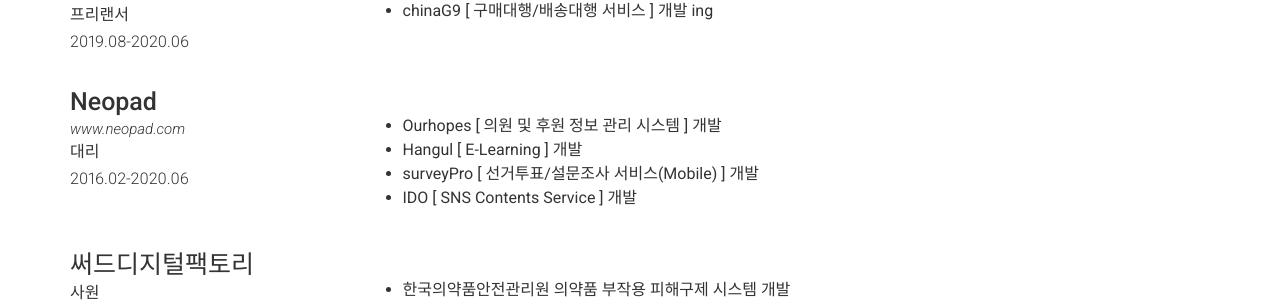
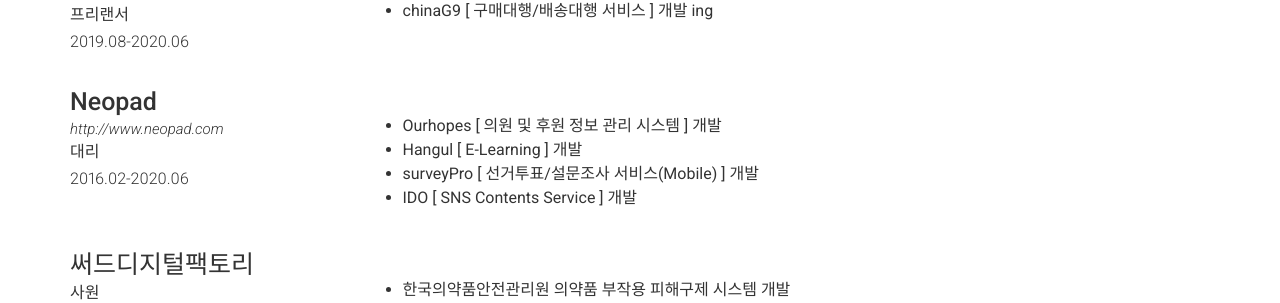
Before and after one commit to gpal1126/gpal1126.github.io, a Jekyll site: the page built from index.md, in a window 1280 px wide and 900 px high, scrolled down 6946 px. Shown: the part 140-443 px from the top of the window. Built offline with Jekyll 4.4.1, drawn with Linux system fonts in a browser that asks for light colours; nearby versions of some CDN libraries.

Commit message:
이력 수정

```diff
--- a/_config.yml
+++ b/_config.yml
@@ -45,7 +45,7 @@
 # About Section
 # about_title: About Me (Use this to override about section title)
 # about_profile_image: Directory of profile image (eg. images/profile.jpg)
-about_profile_image: ./img/hyemi1.jpg
+about_profile_image: ./img/hyemi2.jpg
 about_content: | # this will include new lines to allow paragraphs Write an awesome description about yourself here, this supports markdown, so you can add [links](http://foobar.com) and highlight things <mark>like this</mark>.
   <b>생년월일</b> : 1992.11.26 (29세)
   <br/>
--- a/_data/experience.yml
+++ b/_data/experience.yml
@@ -11,7 +11,7 @@
 
 - layout: left
   company: Neopad
-  link: www.neopad.com
+  link: http://www.neopad.com
   job_title: 대리
   dates: 2016.02-2020.06
   quote: >
```
